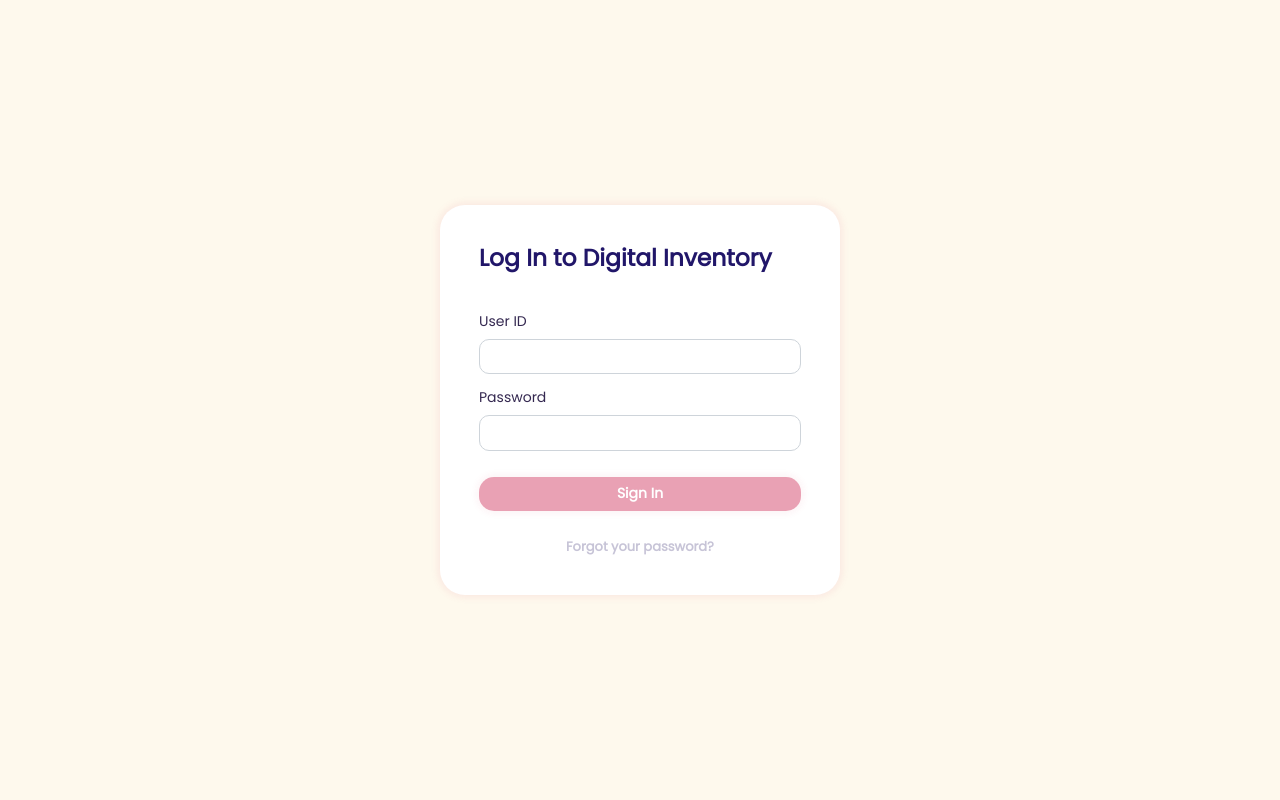
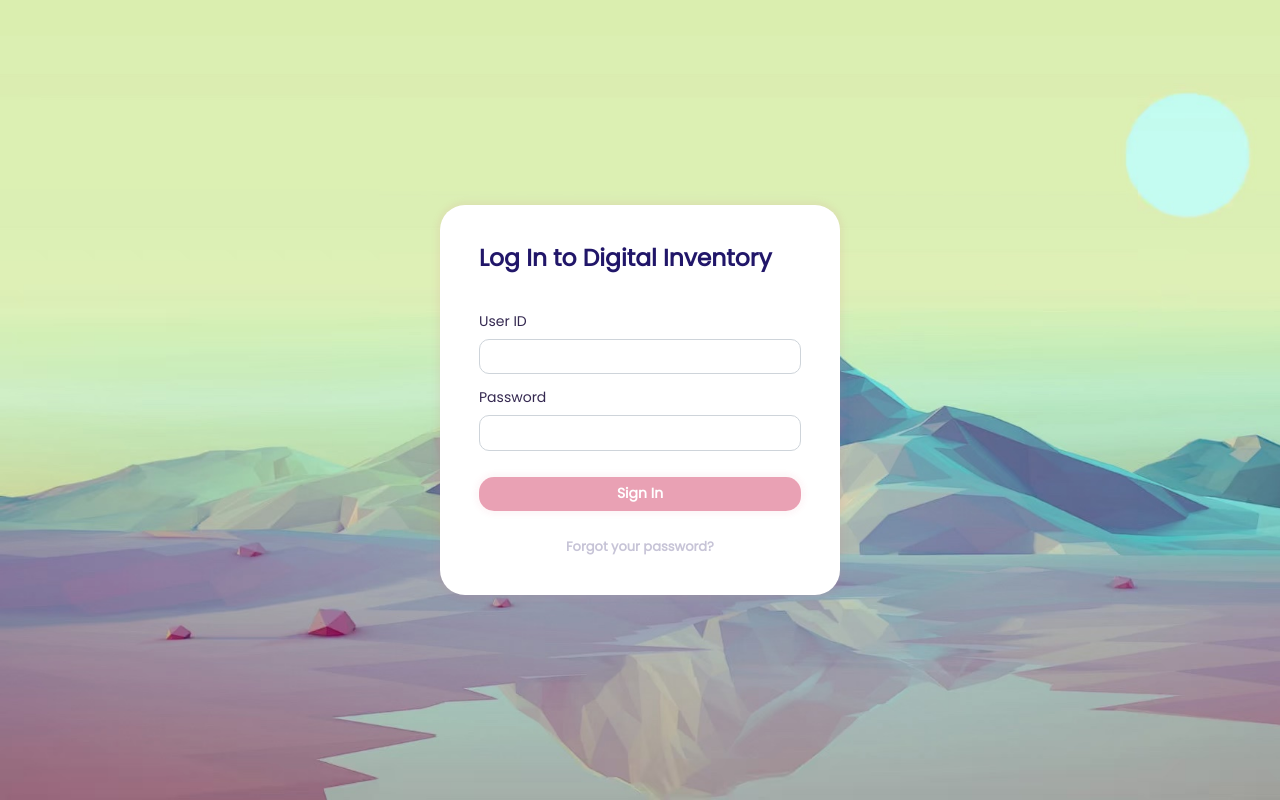
Before and after one commit to HtetLinMaung/digitalinventoryweb, a Next.js app: page /login in a window 1280 px wide. Built offline with nearby package versions, Linux system fonts and the light colour scheme.

Commit message:
add wallpaper

```diff
--- a/pages/login/index.jsx
+++ b/pages/login/index.jsx
@@ -53,11 +53,11 @@ export default function Login() {
 
   return (
     <div
+      className="center-children"
       style={{
         height: "100vh",
-        display: "flex",
-        justifyContent: "center",
-        alignItems: "center",
+        backgroundSize: "cover",
+        backgroundImage: "url('/login-wallpaper.jpg')",
       }}
     >
       <Head>
```
